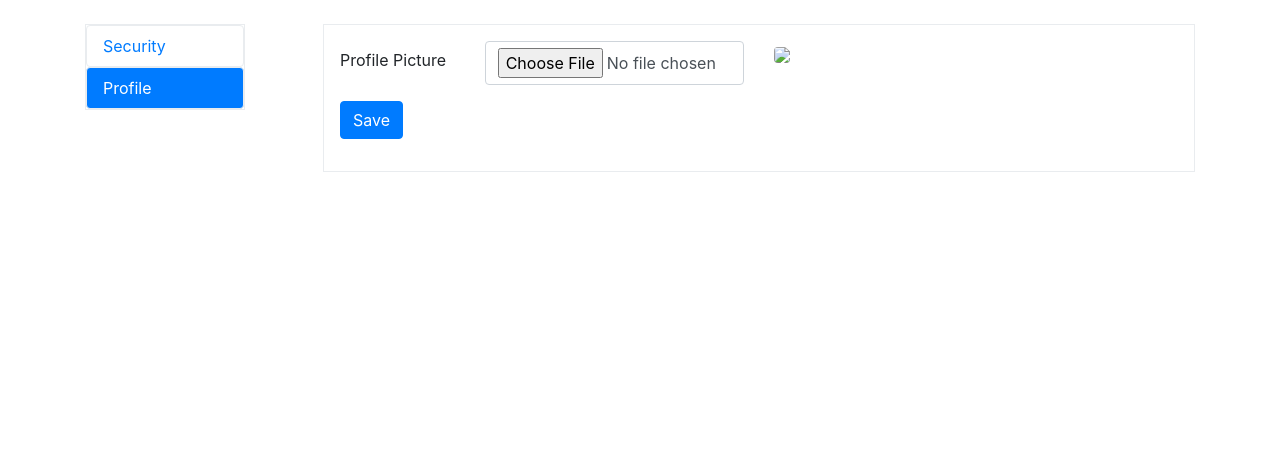
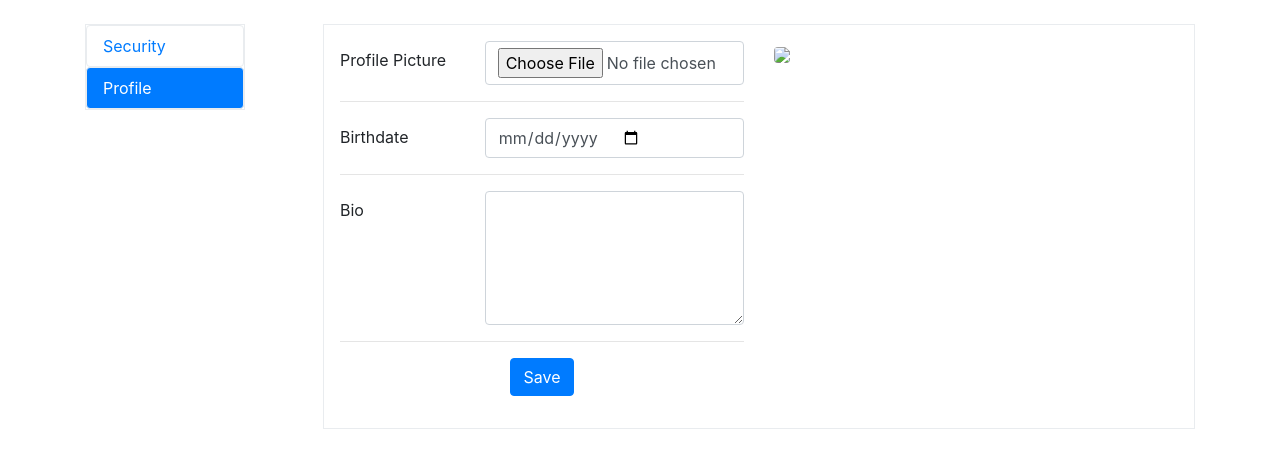
Before and after one commit to Somentus/Forum, a PHP site: page /settings.php in a window 1280 px wide, after a click on "Profile". Shown: the part 56-524 px from the top of the page. Run offline with PHP 8.4, Linux system fonts and the light colour scheme; a user stored in the database is signed in; data that the repository does not hold is empty; some libraries are stand-ins or nearby versions.

Commit message:
Redo layout for Settings->Profile.

```diff
--- a/settings.php
+++ b/settings.php
@@ -117,23 +117,53 @@ if(isset($_POST['securitySubmit'])) {
 							}
 						?>
 
-						<form action="settings.php" method="POST" enctype="multipart/form-data">
-							<div class="form-group row">
-								<label for="inputPicture" class="col-md-2 col-form-label">
-									Profile Picture
-								</label>
-								<div class="input-group col-md-4">
-									<input type="file" class="form-control" id="inputPicture" name="image" />
+						<form action="settings.php" method="POST" enctype="multipart/form-data" class="row">
+
+							<div class="col-md-6">
+
+								<div class="form-group row">
+									<label for="inputProfilePicture" class="col-md-4 col-form-label">
+										Profile Picture
+									</label>
+									<div class="input-group col-md-8">
+										<input type="file" class="form-control" id="inputProfilePicture" name="image" />
+									</div>
 								</div>
-								<div class="col-md-6">
-									<img src='<?php echo retrieveProfilePicture($pdo, $_SESSION['id']); ?>' class='img-fluid rounded'>
+
+								<hr>
+
+								<div class="form-group row">
+									<label for="inputBirthdate" class="col-md-4 col-form-label">
+										Birthdate
+									</label>
+									<div class="input-group col-md-8">
+										<input class="form-control" id="inputBirthdate" type="date">
+									</div>
 								</div>
+
+								<hr>
+
+								<div class="form-group row">
+									<label for="inputBio" class="col-md-4 col-form-label">
+										Bio
+									</label>
+									<div class="input-group col-md-8">
+										<textarea name="body" class="form-control" id="inputBio" rows="5"></textarea>
+									</div>
+								</div>
+
+								<hr>
+
+								<div class="form-group row">
+									<div class="col-md-12 text-center">
+										<button name="profileSubmit" type="submit" class="btn btn-primary">Save</button>
+									</div>
+								</div>
+
 							</div>
 
-							<div class="form-group row">
-								<div class="col-md-10">
-									<button name="profileSubmit" type="submit" class="btn btn-primary">Save</button>
-								</div>
+							<div class="col-md-6">
+								<img src='<?php echo retrieveProfilePicture($pdo, $_SESSION['id']); ?>' class='img-fluid rounded'>
 							</div>
 						</form>
 
```
Also changed, not shown: random/todo.txt (+7 -4 lines).
